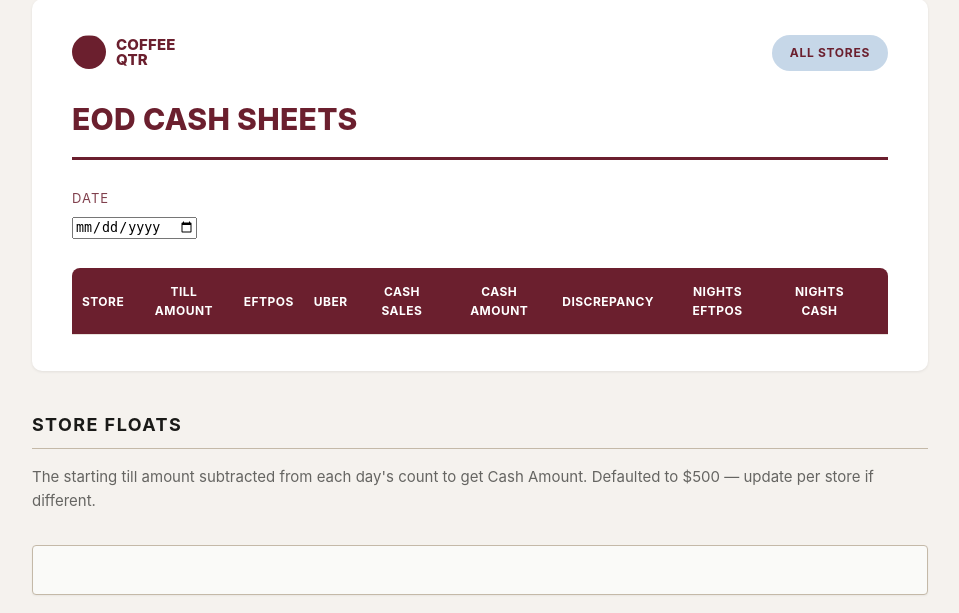
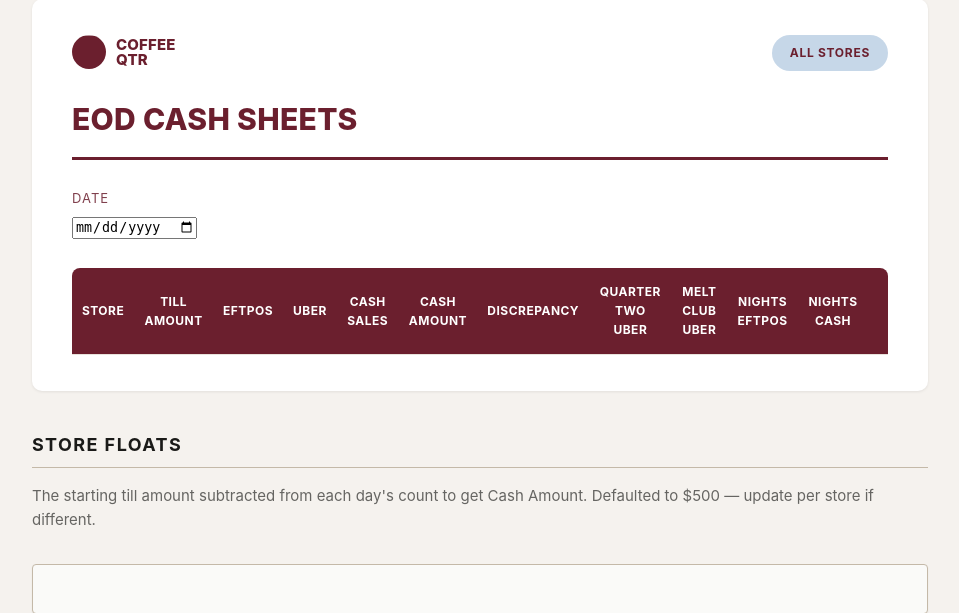
Before and after one commit to joeldinatale0/qtrkitchen, a Node project: template views/kitchen-eod-cash.ejs in a window 1280 px wide. Shown: the part 96-709 px from the top of the page, without its empty margins (160-1119 px from the left). Run offline with Node 20 templates, Linux system fonts and the light colour scheme; the template is opened without the code that fills it, so the values that code supplies are empty; some libraries are stand-ins or nearby versions.

Commit message:
Split Quarter Two's Uber Sales into Quarter Two + Melt Club lines
Quarter Two runs two separate Uber Eats storefronts out of the same kitchen (its own venue account and the delivery-only Melt Club brand), so its EOD cash sheet now asks for 'Quarter Two Uber Sales' and 'Melt Club Uber Sales' separately instead of one generic Uber Sales figure. uber_sales_cents still stores their sum so every other shop's single Uber column, and existing totals, stay unaffected. Other shops are unchanged — still one generic Uber Sales field.

Co-Authored-By: Claude Sonnet 5 <noreply@anthropic.com>

```diff
--- a/server.js
+++ b/server.js
@@ -517,6 +517,13 @@ function buildEodCashReportEmail(shopName, reportDate, sheet, isUpdate, submitte
   if (sheet.nights_eftpos_cents !== null && sheet.nights_eftpos_cents !== undefined) {
     lines.push(``, `  Nights EFTPOS: ${money(sheet.nights_eftpos_cents)}`, `  Nights Cash:   ${money(sheet.nights_cash_cents)}`);
   }
+  if (sheet.quartertwo_uber_cents !== null && sheet.quartertwo_uber_cents !== undefined) {
+    lines.push(
+      ``,
+      `  Quarter Two Uber Sales: ${money(sheet.quartertwo_uber_cents)}`,
+      `  Melt Club Uber Sales:   ${money(sheet.melt_club_uber_cents)}`
+    );
+  }
 
   return {
     subject: `${isUpdate ? "UPDATED " : ""}EOD Cash Report — ${shopName} — ${reportDate}`,
@@ -609,6 +616,13 @@ function showsNightsFields(shopSlug, reportDate) {
   return shopSlug === "mooneeponds" && isFriOrSat(reportDate);
 }
 
+// Quarter Two tracks Uber Eats sales split by storefront (its own venue
+// account vs the "Melt Club" delivery-only brand) instead of one generic
+// Uber Sales figure — every day, not just Fri/Sat.
+function showsSplitUberFields(shopSlug) {
+  return shopSlug === "mooneeponds";
+}
+
 function effectivePar(parRow, isoDate) {
   if (isWeekendDate(isoDate) && parRow.par_level_weekend !== null) {
     return parRow.par_level_weekend;
@@ -800,6 +814,7 @@ app.get("/eod-cash", requireAuth, requireRole("shop"), (req, res) => {
     recent,
     saved: req.query.saved === "1",
     showNights: showsNightsFields(shopSlug, reportDate),
+    showSplitUber: showsSplitUberFields(shopSlug),
   });
 });
 
@@ -811,7 +826,6 @@ app.post("/eod-cash", requireAuth, requireRole("shop"), (req, res) => {
   const toCents = (v) => Math.round((Number(v) || 0) * 100);
   const tillAmountCents = toCents(req.body.till_amount);
   const eftposSalesCents = toCents(req.body.eftpos_sales);
-  const uberSalesCents = toCents(req.body.uber_sales);
   const cashSalesCents = toCents(req.body.cash_sales);
   // Cash Amount is entered directly by the team for now rather than
   // auto-calculated from till amount minus float — that is planned for
@@ -821,6 +835,17 @@ app.post("/eod-cash", requireAuth, requireRole("shop"), (req, res) => {
   const nightsEftposCents = nightsApply ? toCents(req.body.nights_eftpos) : null;
   const nightsCashCents = nightsApply ? toCents(req.body.nights_cash) : null;
 
+  // Quarter Two enters Uber sales split by storefront (its own venue vs
+  // the Melt Club delivery-only brand) instead of one generic figure —
+  // uber_sales_cents still stores their sum so every other shop's single
+  // "Uber" column stays meaningful.
+  const splitUberApplies = showsSplitUberFields(shopSlug);
+  const quarterTwoUberCents = splitUberApplies ? toCents(req.body.quartertwo_uber) : null;
+  const meltClubUberCents = splitUberApplies ? toCents(req.body.melt_club_uber) : null;
+  const uberSalesCents = splitUberApplies
+    ? (quarterTwoUberCents || 0) + (meltClubUberCents || 0)
+    : toCents(req.body.uber_sales);
+
   const floatSetting = db.prepare("SELECT float_cents FROM shop_float_settings WHERE shop_slug = ?").get(shopSlug);
   const floatCents = floatSetting ? floatSetting.float_cents : 50000;
 
@@ -832,8 +857,8 @@ app.post("/eod-cash", requireAuth, requireRole("shop"), (req, res) => {
 
   db.prepare(
     `INSERT INTO eod_cash_sheets
-       (shop_slug, report_date, till_amount_cents, eftpos_sales_cents, uber_sales_cents, cash_sales_cents, float_cents, cash_amount_cents, discrepancy_cents, nights_eftpos_cents, nights_cash_cents, submitted_by, submitted_at)
-     VALUES (?, ?, ?, ?, ?, ?, ?, ?, ?, ?, ?, ?, CURRENT_TIMESTAMP)
+       (shop_slug, report_date, till_amount_cents, eftpos_sales_cents, uber_sales_cents, cash_sales_cents, float_cents, cash_amount_cents, discrepancy_cents, nights_eftpos_cents, nights_cash_cents, quartertwo_uber_cents, melt_club_uber_cents, submitted_by, submitted_at)
+     VALUES (?, ?, ?, ?, ?, ?, ?, ?, ?, ?, ?, ?, ?, ?, CURRENT_TIMESTAMP)
      ON CONFLICT(shop_slug, report_date) DO UPDATE SET
        till_amount_cents = excluded.till_amount_cents,
        eftpos_sales_cents = excluded.eftpos_sales_cents,
@@ -844,6 +869,8 @@ app.post("/eod-cash", requireAuth, requireRole("shop"), (req, res) => {
        discrepancy_cents = excluded.discrepancy_cents,
        nights_eftpos_cents = excluded.nights_eftpos_cents,
        nights_cash_cents = excluded.nights_cash_cents,
+       quartertwo_uber_cents = excluded.quartertwo_uber_cents,
+       melt_club_uber_cents = excluded.melt_club_uber_cents,
        submitted_by = excluded.submitted_by,
        submitted_at = CURRENT_TIMESTAMP`
   ).run(
@@ -858,6 +885,8 @@ app.post("/eod-cash", requireAuth, requireRole("shop"), (req, res) => {
     discrepancyCents,
     nightsEftposCents,
     nightsCashCents,
+    quarterTwoUberCents,
+    meltClubUberCents,
     req.session.staffMember.name
   );
 
@@ -875,6 +904,8 @@ app.post("/eod-cash", requireAuth, requireRole("shop"), (req, res) => {
         discrepancy_cents: discrepancyCents,
         nights_eftpos_cents: nightsEftposCents,
         nights_cash_cents: nightsCashCents,
+        quartertwo_uber_cents: quarterTwoUberCents,
+        melt_club_uber_cents: meltClubUberCents,
       },
       isUpdate,
       req.session.staffMember.name
--- a/views/kitchen-eod-cash.ejs
+++ b/views/kitchen-eod-cash.ejs
@@ -30,6 +30,8 @@
           <th>Cash Sales</th>
           <th>Cash Amount</th>
           <th>Discrepancy</th>
+          <th>Quarter Two Uber</th>
+          <th>Melt Club Uber</th>
           <th>Nights EFTPOS</th>
           <th>Nights Cash</th>
           <th></th>
@@ -50,6 +52,8 @@
               <td data-label="Discrepancy" class="eod-discrepancy <%= s.discrepancy_cents < 0 ? 'short' : s.discrepancy_cents > 0 ? 'over' : 'even' %>">
                 $<%= (s.discrepancy_cents / 100).toFixed(2) %>
               </td>
+              <td data-label="Quarter Two Uber"><%= s.quartertwo_uber_cents !== null ? '$' + (s.quartertwo_uber_cents / 100).toFixed(2) : '—' %></td>
+              <td data-label="Melt Club Uber"><%= s.melt_club_uber_cents !== null ? '$' + (s.melt_club_uber_cents / 100).toFixed(2) : '—' %></td>
               <td data-label="Nights EFTPOS"><%= s.nights_eftpos_cents !== null ? '$' + (s.nights_eftpos_cents / 100).toFixed(2) : '—' %></td>
               <td data-label="Nights Cash"><%= s.nights_cash_cents !== null ? '$' + (s.nights_cash_cents / 100).toFixed(2) : '—' %></td>
               <td data-label="">
@@ -60,7 +64,7 @@
                 </form>
               </td>
             <% } else { %>
-              <td colspan="9" class="muted">Not submitted yet</td>
+              <td colspan="11" class="muted">Not submitted yet</td>
             <% } %>
           </tr>
         <% }) %>
--- a/views/kitchen-shop-eod-cash.ejs
+++ b/views/kitchen-shop-eod-cash.ejs
@@ -29,6 +29,8 @@
             <th>Cash Amount</th>
             <th>Discrepancy</th>
             <% if (shop.slug === 'mooneeponds') { %>
+              <th>Quarter Two Uber</th>
+              <th>Melt Club Uber</th>
               <th>Nights EFTPOS</th>
               <th>Nights Cash</th>
             <% } %>
@@ -48,6 +50,8 @@
                 $<%= (s.discrepancy_cents / 100).toFixed(2) %>
               </td>
               <% if (shop.slug === 'mooneeponds') { %>
+                <td data-label="Quarter Two Uber"><%= s.quartertwo_uber_cents !== null ? '$' + (s.quartertwo_uber_cents / 100).toFixed(2) : '—' %></td>
+                <td data-label="Melt Club Uber"><%= s.melt_club_uber_cents !== null ? '$' + (s.melt_club_uber_cents / 100).toFixed(2) : '—' %></td>
                 <td data-label="Nights EFTPOS"><%= s.nights_eftpos_cents !== null ? '$' + (s.nights_eftpos_cents / 100).toFixed(2) : '—' %></td>
                 <td data-label="Nights Cash"><%= s.nights_cash_cents !== null ? '$' + (s.nights_cash_cents / 100).toFixed(2) : '—' %></td>
               <% } %>
```
Also changed, not shown: db.js (+7 -0 lines), views/eod-cash.ejs (+33 -6 lines).
